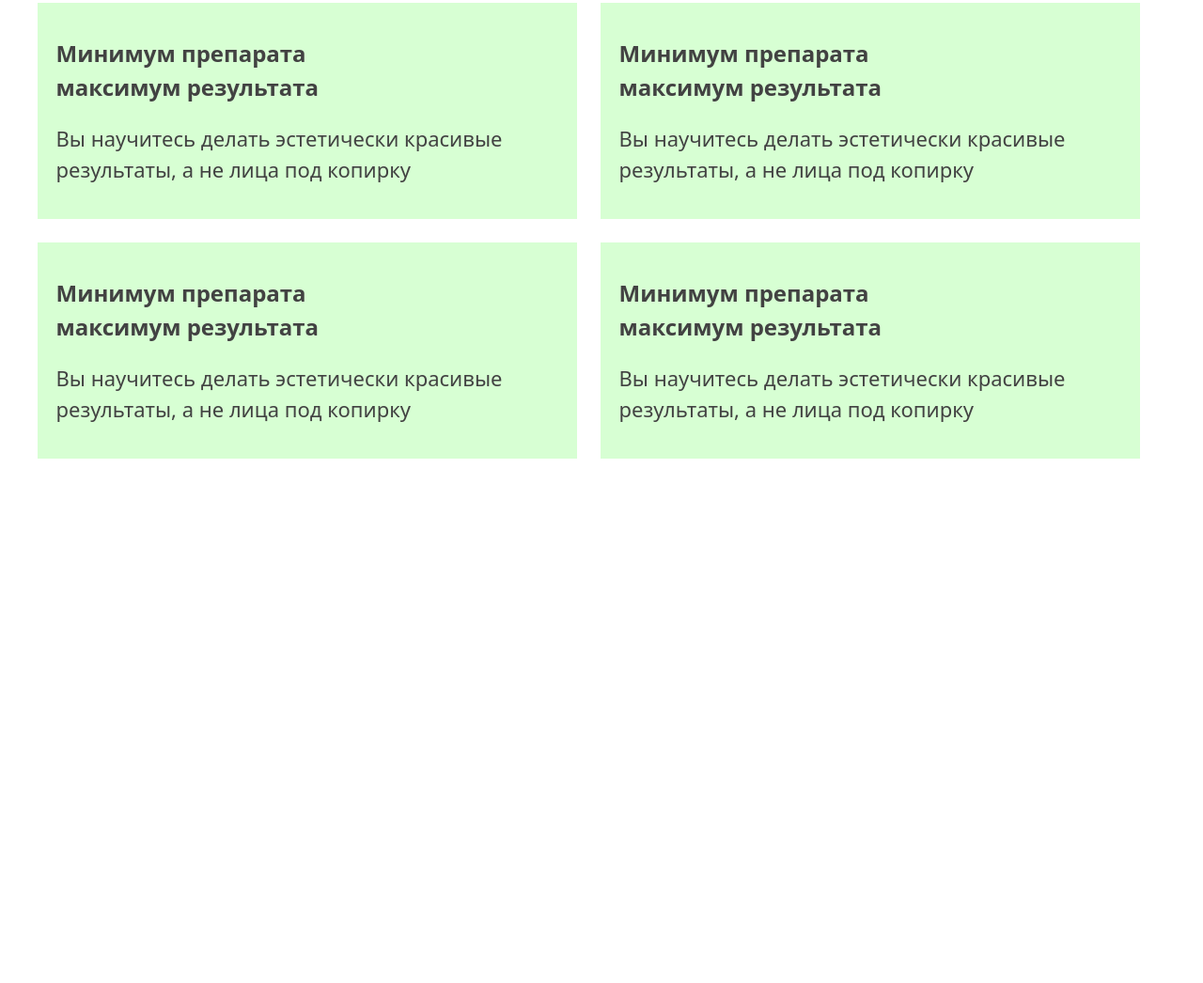
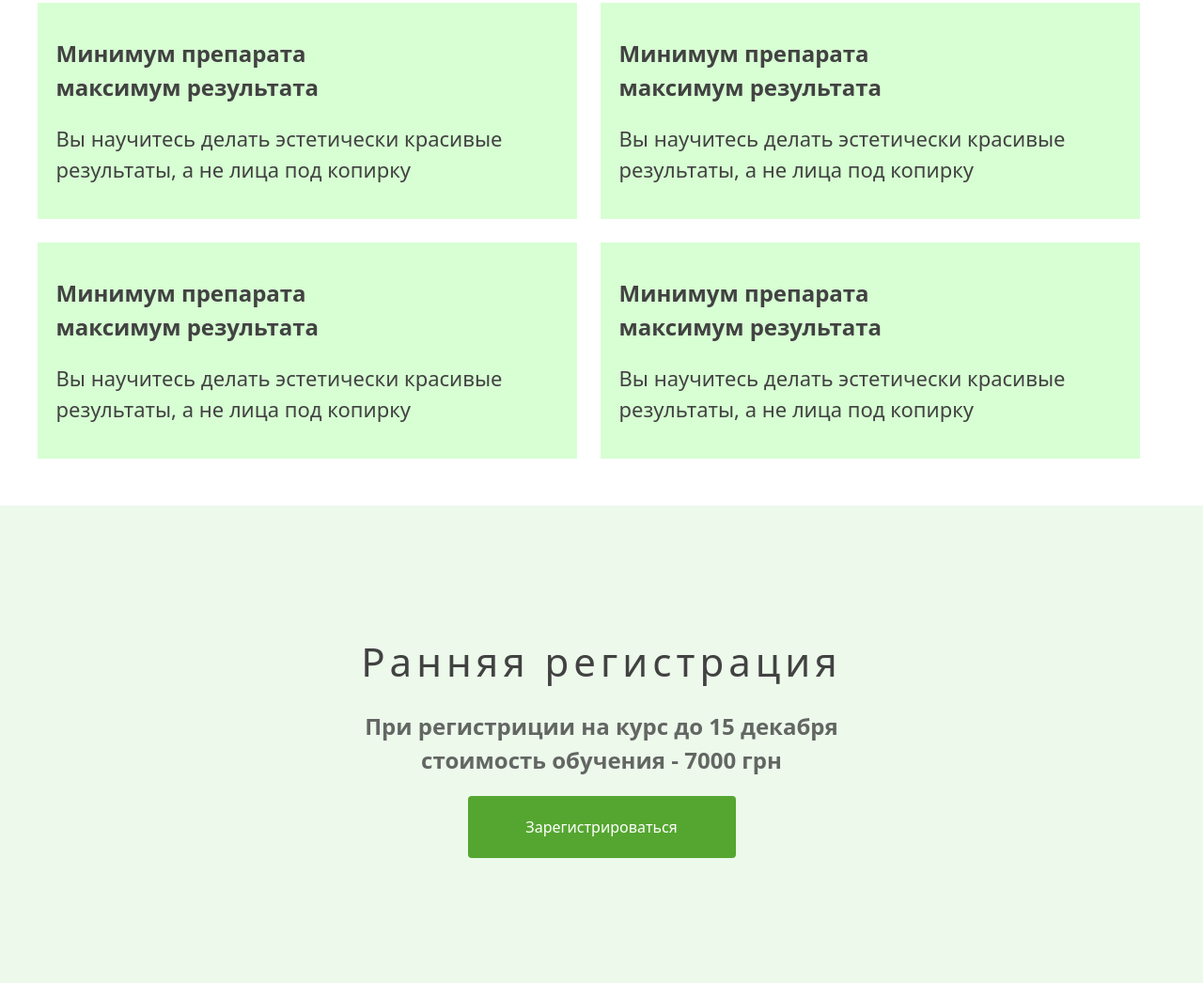
Before and after one commit to odamixubak-lang/class-work, a website: page src/page4.html in a window 1280 px wide. Shown: the part 2239-3285 px from the top of the page at 94% size. Before the commit the page ends 2727 px from the top, so only its background shows below. Drawn offline with Linux system fonts and the light colour scheme.

Commit message:
Section5 in page4

```diff
--- a/src/page4.html
+++ b/src/page4.html
@@ -113,6 +113,12 @@
         </div>
 
     </section>
+    <section class="max-w-[1920px] bg-[#ECF9EB] h-[508px] mt-[50px] flex flex-col items-center justify-center gap-y-[20px]">
+        <h2 class="text-[42px] font-[500] tracking-[5px] text-center text-[#424242]">Ранняя регистрация</h2>
+        <p class="text-[24px] font-[600] text-center text-[#424242] opacity-80">При регистриции на курс до 15 декабря <br> стоимость обучения - 7000 грн</p>
+        <button class="w-[285px] h-[66px] mx-auto text-white lg:m-0 mx-auto rounded cursor-pointer bg-[#55A630] hover:bg-[#3c7423] transition-all font-medium">Зарегистрироваться</button>
+
+    </section>
 </body>
 
 </html>
```
Also changed, not shown: src/output.css.
